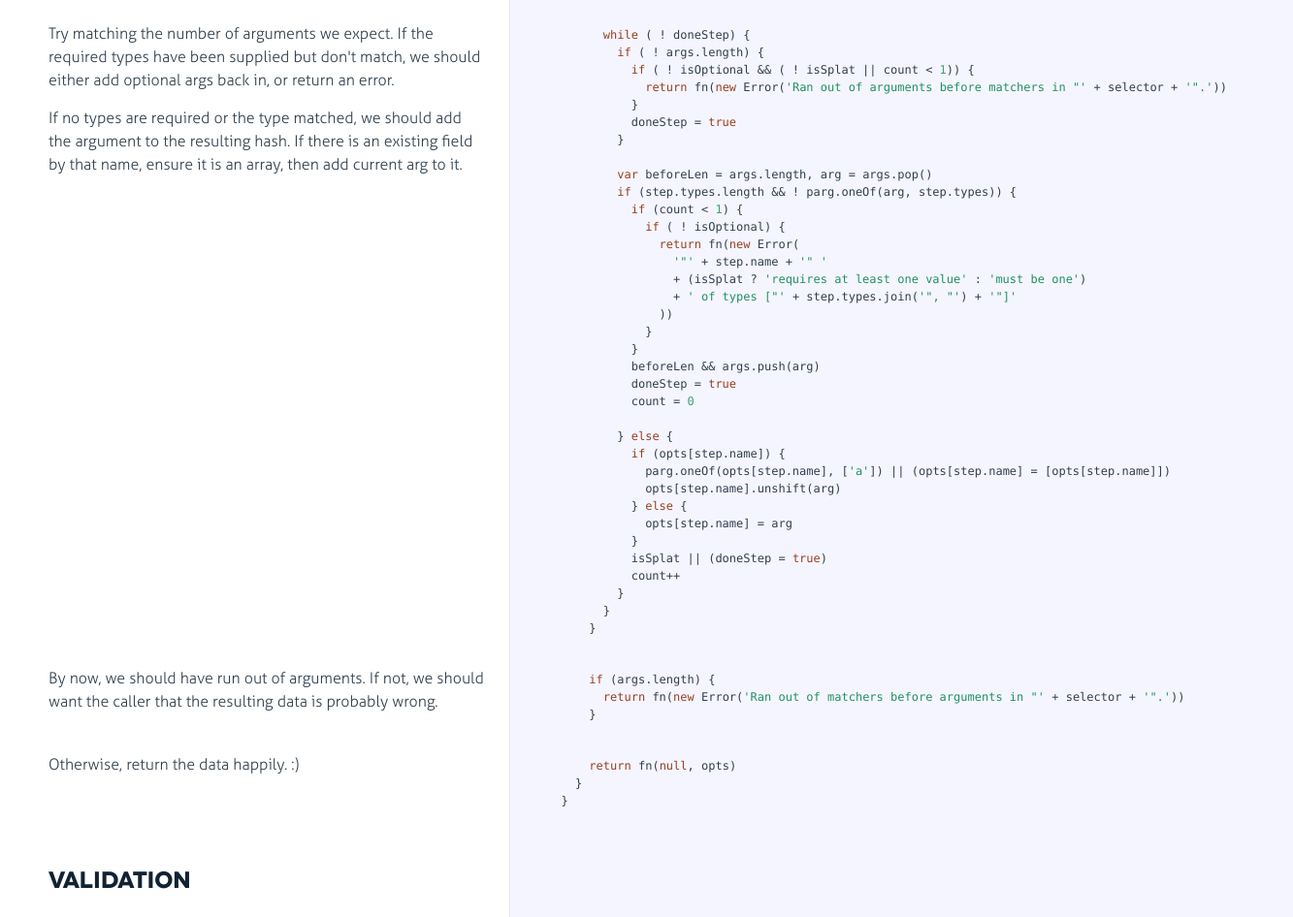
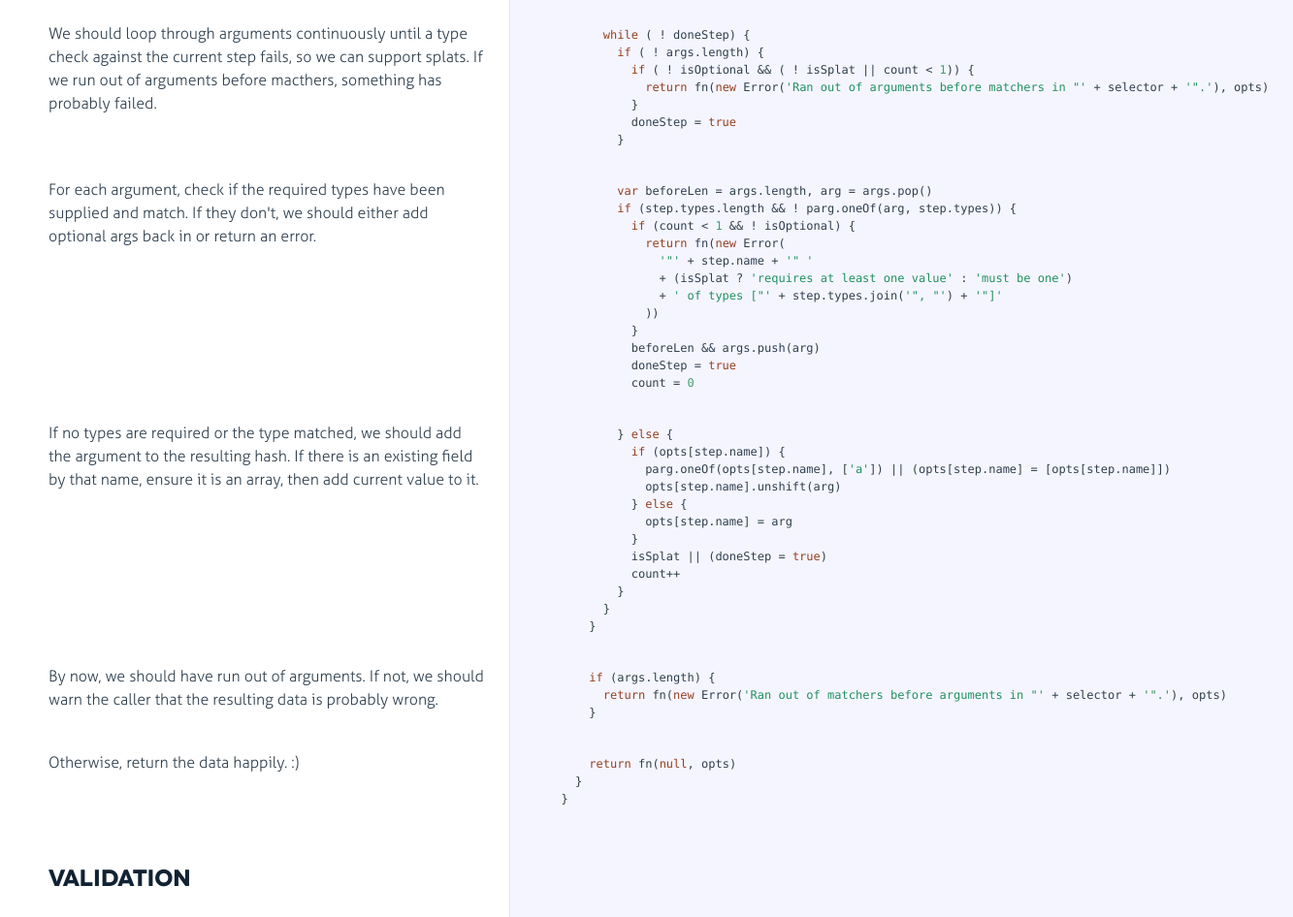
Before and after one commit to Qard/parg, a website: page docs/index.html in a window 1280 px wide. Shown: the part 1751-2697 px from the top of the page at 97% size, 1333 px wide, since content can reach past the window. Drawn offline with Linux system fonts and the light colour scheme.

Commit message:
Update docs

```diff
--- a/docs/index.html
+++ b/docs/index.html
@@ -225,39 +225,64 @@ an error. Otherwise, open an array to store the splat arguments in.</p>
               <div class="pilwrap ">
                 <a class="pilcrow" href="#section-11">&#182;</a>
               </div>
-              <p>Try matching the number of arguments we expect. If the required
-types have been supplied but don&#39;t match, we should either add
-optional args back in, or return an error.</p>
-<p>If no types are required or the type matched, we should add the
-argument to the resulting hash. If there is an existing field by
-that name, ensure it is an array, then add current arg to it.</p>
+              <p>We should loop through arguments continuously until a type check
+against the current step fails, so we can support splats. If we run
+out of arguments before macthers, something has probably failed.</p>
 
             </div>
 
             <div class="content"><div class='highlight'><pre>        <span class="keyword">while</span> ( ! doneStep) {
           <span class="keyword">if</span> ( ! args.length) {
             <span class="keyword">if</span> ( ! isOptional &amp;&amp; ( ! isSplat || count &lt; <span class="number">1</span>)) {
-              <span class="keyword">return</span> fn(<span class="keyword">new</span> Error(<span class="string">'Ran out of arguments before matchers in "'</span> + selector + <span class="string">'".'</span>))
+              <span class="keyword">return</span> fn(<span class="keyword">new</span> Error(<span class="string">'Ran out of arguments before matchers in "'</span> + selector + <span class="string">'".'</span>), opts)
             }
             doneStep = <span class="literal">true</span>
-          }
+          }</pre></div></div>
 
-          <span class="keyword">var</span> beforeLen = args.length, arg = args.pop()
+        </li>
+
+
+        <li id="section-12">
+            <div class="annotation">
+
+              <div class="pilwrap ">
+                <a class="pilcrow" href="#section-12">&#182;</a>
+              </div>
+              <p>For each argument, check if the required types have been supplied
+and match. If they don&#39;t, we should either add optional args back
+in or return an error.</p>
+
+            </div>
+
+            <div class="content"><div class='highlight'><pre>          <span class="keyword">var</span> beforeLen = args.length, arg = args.pop()
           <span class="keyword">if</span> (step.types.length &amp;&amp; ! parg.oneOf(arg, step.types)) {
-            <span class="keyword">if</span> (count &lt; <span class="number">1</span>) {
-              <span class="keyword">if</span> ( ! isOptional) {
-                <span class="keyword">return</span> fn(<span class="keyword">new</span> Error(
-                  <span class="string">'"'</span> + step.name + <span class="string">'" '</span>
-                  + (isSplat ? <span class="string">'requires at least one value'</span> : <span class="string">'must be one'</span>)
-                  + <span class="string">' of types ["'</span> + step.types.join(<span class="string">'", "'</span>) + <span class="string">'"]'</span>
-                ))
-              }
+            <span class="keyword">if</span> (count &lt; <span class="number">1</span> &amp;&amp; ! isOptional) {
+              <span class="keyword">return</span> fn(<span class="keyword">new</span> Error(
+                <span class="string">'"'</span> + step.name + <span class="string">'" '</span>
+                + (isSplat ? <span class="string">'requires at least one value'</span> : <span class="string">'must be one'</span>)
+                + <span class="string">' of types ["'</span> + step.types.join(<span class="string">'", "'</span>) + <span class="string">'"]'</span>
+              ))
             }
             beforeLen &amp;&amp; args.push(arg)
             doneStep = <span class="literal">true</span>
-            count = <span class="number">0</span>
+            count = <span class="number">0</span></pre></div></div>
 
-          } <span class="keyword">else</span> {
+        </li>
+
+
+        <li id="section-13">
+            <div class="annotation">
+
+              <div class="pilwrap ">
+                <a class="pilcrow" href="#section-13">&#182;</a>
+              </div>
+              <p>If no types are required or the type matched, we should add the
+argument to the resulting hash. If there is an existing field by
+that name, ensure it is an array, then add current value to it.</p>
+
+            </div>
+
+            <div class="content"><div class='highlight'><pre>          } <span class="keyword">else</span> {
             <span class="keyword">if</span> (opts[step.name]) {
               parg.oneOf(opts[step.name], [<span class="string">'a'</span>]) || (opts[step.name] = [opts[step.name]])
               opts[step.name].unshift(arg)
@@ -273,29 +298,29 @@ that name, ensure it is an array, then add current arg to it.</p>
         </li>
 
 
-        <li id="section-12">
+        <li id="section-14">
             <div class="annotation">
 
               <div class="pilwrap ">
-                <a class="pilcrow" href="#section-12">&#182;</a>
+                <a class="pilcrow" href="#section-14">&#182;</a>
               </div>
-              <p>By now, we should have run out of arguments. If not, we should want
+              <p>By now, we should have run out of arguments. If not, we should warn
 the caller that the resulting data is probably wrong.</p>
 
             </div>
 
             <div class="content"><div class='highlight'><pre>      <span class="keyword">if</span> (args.length) {
-        <span class="keyword">return</span> fn(<span class="keyword">new</span> Error(<span class="string">'Ran out of matchers before arguments in "'</span> + selector + <span class="string">'".'</span>))
+        <span class="keyword">return</span> fn(<span class="keyword">new</span> Error(<span class="string">'Ran out of matchers before arguments in "'</span> + selector + <span class="string">'".'</span>), opts)
       }</pre></div></div>
 
         </li>
 
 
-        <li id="section-13">
+        <li id="section-15">
             <div class="annotation">
 
               <div class="pilwrap ">
-                <a class="pilcrow" href="#section-13">&#182;</a>
+                <a class="pilcrow" href="#section-15">&#182;</a>
               </div>
               <p>Otherwise, return the data happily. :)</p>
 
@@ -308,11 +333,11 @@ the caller that the resulting data is probably wrong.</p>
         </li>
 
 
-        <li id="section-14">
+        <li id="section-16">
             <div class="annotation">
 
               <div class="pilwrap for-h2">
-                <a class="pilcrow" href="#section-14">&#182;</a>
+                <a class="pilcrow" href="#section-16">&#182;</a>
               </div>
               <h2>Validation</h2>
 
@@ -321,11 +346,11 @@ the caller that the resulting data is probably wrong.</p>
         </li>
 
 
-        <li id="section-15">
+        <li id="section-17">
             <div class="annotation">
 
               <div class="pilwrap ">
-                <a class="pilcrow" href="#section-15">&#182;</a>
+                <a class="pilcrow" href="#section-17">&#182;</a>
               </div>
               <p>Parg includes an extendable validation system, so custom validations can
 be created to do some more advanced validation of common arguments.</p>
@@ -340,11 +365,11 @@ be created to do some more advanced validation of common arguments.</p>
         </li>
 
 
-        <li id="section-16">
+        <li id="section-18">
             <div class="annotation">
 
               <div class="pilwrap ">
-                <a class="pilcrow" href="#section-16">&#182;</a>
+                <a class="pilcrow" href="#section-18">&#182;</a>
               </div>
               <p>Javascript can be kind of stupid sometimes, so we can&#39;t expect a simple
 typeof check to work properly in all cases.</p>
@@ -362,11 +387,11 @@ typeof check to work properly in all cases.</p>
         </li>
 
 
-        <li id="section-17">
+        <li id="section-19">
             <div class="annotation">
 
               <div class="pilwrap ">
-                <a class="pilcrow" href="#section-17">&#182;</a>
+                <a class="pilcrow" href="#section-19">&#182;</a>
               </div>
               <p>Detect if the value matches at least one of the supplied types</p>
 
@@ -384,11 +409,11 @@ typeof check to work properly in all cases.</p>
         </li>
 
 
-        <li id="section-18">
+        <li id="section-20">
             <div class="annotation">
 
               <div class="pilwrap for-h2">
-                <a class="pilcrow" href="#section-18">&#182;</a>
+                <a class="pilcrow" href="#section-20">&#182;</a>
               </div>
               <h2>CommonJS</h2>
 
@@ -397,11 +422,11 @@ typeof check to work properly in all cases.</p>
         </li>
 
 
-        <li id="section-19">
+        <li id="section-21">
             <div class="annotation">
 
               <div class="pilwrap ">
-                <a class="pilcrow" href="#section-19">&#182;</a>
+                <a class="pilcrow" href="#section-21">&#182;</a>
               </div>
               <p>Parg supports CommonJS, so it can be used in node.</p>
 
```
Also changed, not shown: index.js (+18 -18 lines).
